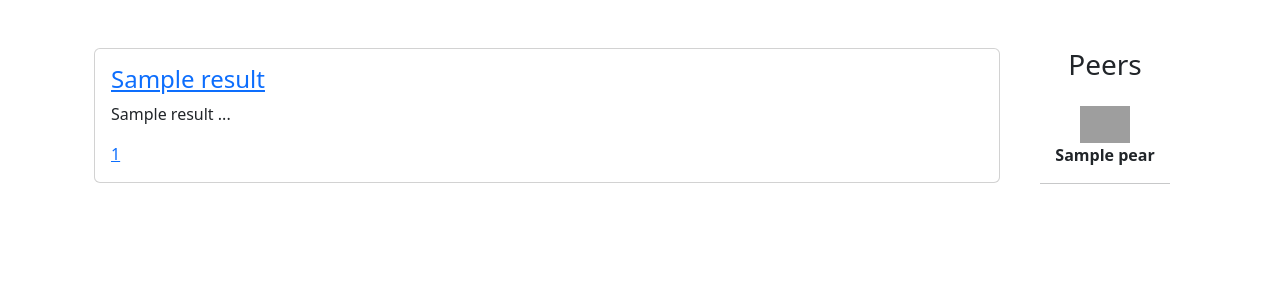
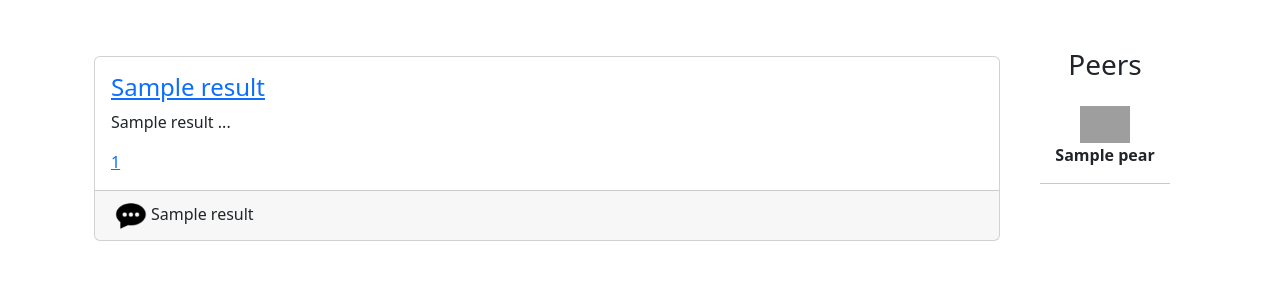
Before and after one commit to PeARSearch/PeARS-orchard, a Flask app: template app/templates/search/results.html in a window 1280 px wide. Shown: the part 76-376 px from the top of the page. Run offline with Flask 2, Linux system fonts and the light colour scheme; the template is opened without the code that fills it: most values are stand-ins (such as "Sample title", 1, 10 or a date in 2020); parts of the project's set-up code (start-up, migrations or seed data) failed here and were passed over; some libraries are stand-ins or nearby versions; grey boxes are pictures that could not be loaded.

Commit message:
Display personal notes in search results

```diff
--- a/app/templates/search/results.html
+++ b/app/templates/search/results.html
@@ -22,9 +22,9 @@ SPDX-License-Identifier: AGPL-3.0-only
 <div id="page-content-wrapper">
   <div class="container">
     <div class="row">
-        <div class="col">
+      <div class="col-md-10">
         {% for result in results %}
-        <div class="card">
+        <div class="card mt-2">
           <div class="card-body">
             <h4 class="card-title"><a href="{{result[0]}}">{{result[1]}}</a>
               {% if result[3] == True %}<img src="{{ url_for('static', filename='cc.png')}}" width='24px' />{% endif %}
@@ -32,6 +32,11 @@ SPDX-License-Identifier: AGPL-3.0-only
             <p class="card-text">{{result[2]}} ...</p>
             <a href="{{result[0]}}" class="card-link">{{result[0]}}</a>
           </div>
+          {% if result[4] != None %}
+          <div class="card-footer">
+            <img src="{{ url_for('static', filename='annot.png')}}" width='40px' />{{result[4]}}
+          </div>
+          {% endif %}
         </div>
         {% endfor %}
       </div>
```
Lines whose indentation alone changed are shown as unchanged.
